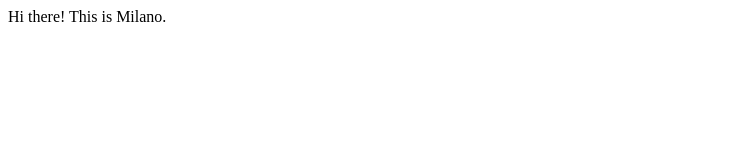
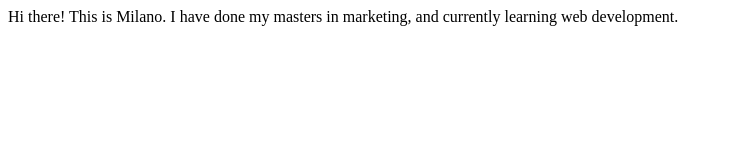
Before and after one commit to This-is-Milano/Demo-Website---NeoGCamp, a plain HTML site: page index.html in a window 1280 px wide. Shown: the whole page, without its empty margins (0-733 px from the left). Drawn offline with Linux system fonts and the light colour scheme.

Commit message:
docs: Bio updated

```diff
--- a/index.html
+++ b/index.html
@@ -10,6 +10,8 @@
 
 <body>
     Hi there! This is Milano.
+
+    I have done my masters in marketing, and currently learning web development.
 </body>
 
 </html>
```
